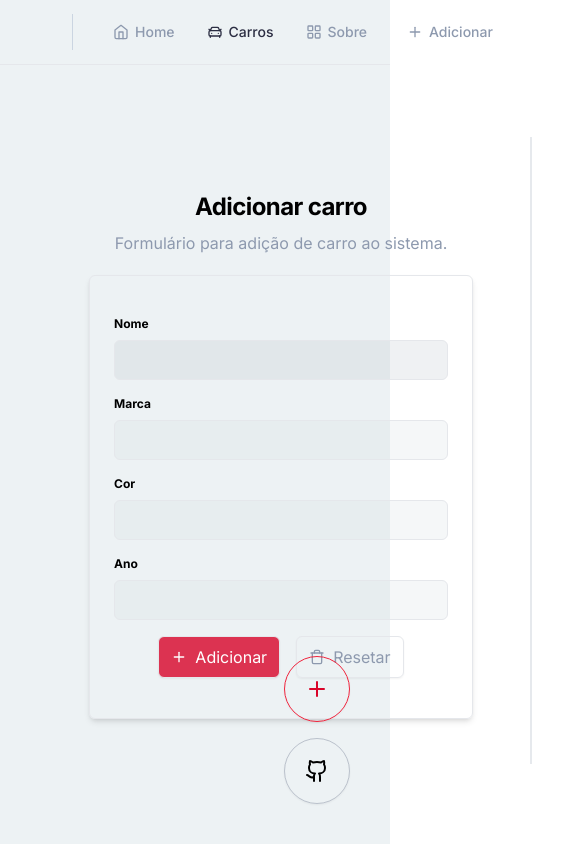
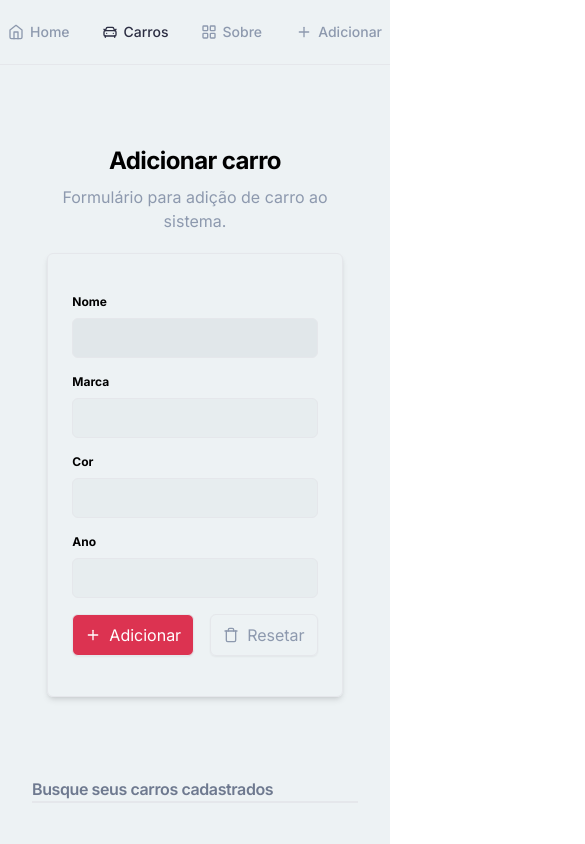
Before and after one commit to RenanFachin/PUCRS_hotwheels-CRUD, a React (Vite) app: page /cars in a window 390 px wide. Shown: the top 844 px of the page, 585 px wide, since content can reach past the window. Built offline with nearby package versions, Linux system fonts and the light colour scheme.

Commit message:
responsive: Adapta projeto para versão movile

```diff
--- a/src/components/car-form.tsx
+++ b/src/components/car-form.tsx
@@ -42,7 +42,7 @@ export function CarForm() {
 
   return (
     <form
-      className="flex  min-w-96 flex-col items-center gap-4 rounded-md border px-6 py-10 shadow-md"
+      className="flex flex-col items-center gap-4 rounded-md border px-6 py-10 shadow-md md:min-w-96"
       onSubmit={handleSubmit((data) => handleAddCar(data))}
     >
       <div className="flex w-full flex-col space-y-2">
--- a/src/components/car-list.tsx
+++ b/src/components/car-list.tsx
@@ -10,7 +10,7 @@ export function CarList({ children }: CarListProps) {
 
   return (
     <div
-      className="grid max-h-[660px] min-h-[550px] grid-cols-3 gap-8 overflow-y-scroll scrollbar-thin scrollbar-track-primary-100 scrollbar-thumb-highlight-300/20"
+      className="flex max-h-[660px] min-h-[550px] grid-cols-3 flex-col gap-2 overflow-y-scroll scrollbar-thin scrollbar-track-primary-100 scrollbar-thumb-highlight-300/20 md:grid md:gap-8"
       ref={parent}
     >
       {children}
--- a/src/components/navbar.tsx
+++ b/src/components/navbar.tsx
@@ -5,10 +5,10 @@ import { NavLink } from './nav-link'
 export function Navbar() {
   return (
     <div className="border-b">
-      <div className="flex h-16 items-center gap-10 px-8">
-        <Car className="size-7 text-primary-900" />
+      <div className="flex h-16 items-center gap-3 px-2 md:gap-10 md:px-8">
+        <Car className="hidden size-7 text-primary-900 md:block" />
 
-        <hr className="h-9 border-l border-slate-300" />
+        <hr className="hidden h-9 border-l border-slate-300 md:block" />
 
         <nav className="flex items-center space-x-8">
           <NavLink to="/">
--- a/src/pages/_layouts/app.tsx
+++ b/src/pages/_layouts/app.tsx
@@ -14,7 +14,7 @@ export function AppLayout() {
         <Outlet />
       </div>
 
-      <div className="fixed bottom-10 right-10 flex flex-col gap-4">
+      <div className="fixed bottom-10 right-10 hidden flex-col gap-4 md:flex">
         <AddCarWidget />
         <GithubWidget />
       </div>
--- a/src/pages/app/about.tsx
+++ b/src/pages/app/about.tsx
@@ -4,15 +4,15 @@ import { Task } from '@/components/task'
 
 export function About() {
   return (
-    <div className="grid w-full flex-1 grid-cols-2 flex-col items-center py-12">
+    <div className="flex w-full flex-1 grid-cols-2 flex-col items-center gap-14 py-12 md:grid md:gap-0">
       <Helmet title="Sobre" />
 
-      <div className="flex h-full flex-col items-center justify-center space-y-5 border-r ">
+      <div className="flex h-full flex-col items-center justify-center space-y-5 md:border-r">
         <span className="rounded-lg bg-primary-300/30 px-3 py-2 text-sm font-bold">
           💡 Sobre
         </span>
 
-        <p className="text-3xl font-bold">CRUD de HotWheels!</p>
+        <p className="text-center text-3xl font-bold">CRUD de HotWheels!</p>
 
         <p className="max-w-md text-center text-primary-500">
           Aplicação construída para a cadeira de desenvolvimento de sistemas
--- a/src/pages/app/cars.tsx
+++ b/src/pages/app/cars.tsx
@@ -19,10 +19,10 @@ export function Cars() {
       : cars
 
   return (
-    <div className="grid w-full flex-1 grid-cols-custom flex-col items-center py-12">
+    <div className="flex md:grid w-full flex-1 grid-cols-custom flex-col items-center py-12">
       <Helmet title="Sobre" />
 
-      <div className="flex h-full flex-col items-center justify-center space-y-5 border-r-2 border-r-primary-200/50">
+      <div className="flex h-full flex-col items-center justify-center space-y-5 md:border-r-2 border-r-primary-200/50">
         <div className="flex flex-col items-center">
           <h1 className="flex items-center rounded-lg px-3 py-2 text-2xl font-bold tracking-tight">
             Adicionar carro
@@ -35,11 +35,11 @@ export function Cars() {
         <CarForm />
       </div>
 
-      <div className="px-32">
+      <div className="md:px-32 w-full mt-20 md:mt-0">
         <form className="mb-10">
           <input
             type="text"
-            className="w-full border-b-2 bg-transparent text-2xl font-semibold tracking-tight outline-none placeholder:text-primary-600"
+            className="w-full border-b-2 bg-transparent md:text-2xl font-semibold tracking-tight outline-none placeholder:text-primary-600"
             placeholder="Busque seus carros cadastrados"
             onChange={handleSearch}
           />
```
